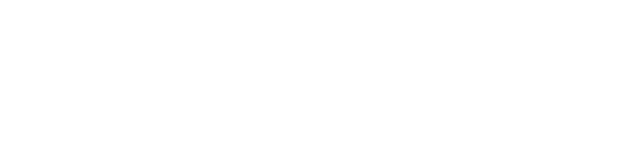
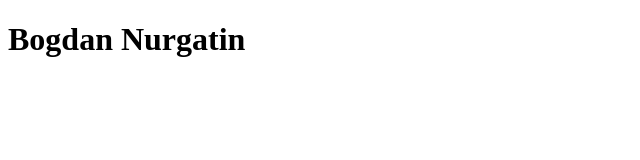
Before and after one commit to ketrololz/rsschool-cv, a plain HTML site: page index.html in a window 1280 px wide. Shown: the whole page, without its empty margins (0-640 px from the left). Drawn offline with Linux system fonts and the light colour scheme.

Commit message:
docs: update README file

```diff
--- a/index.html
+++ b/index.html
@@ -6,6 +6,6 @@
     <title>CV</title>
 </head>
 <body>
-
+    <h1>Bogdan Nurgatin</h1>
 </body>
 </html>
```
Also changed, not shown: 1 other file.
